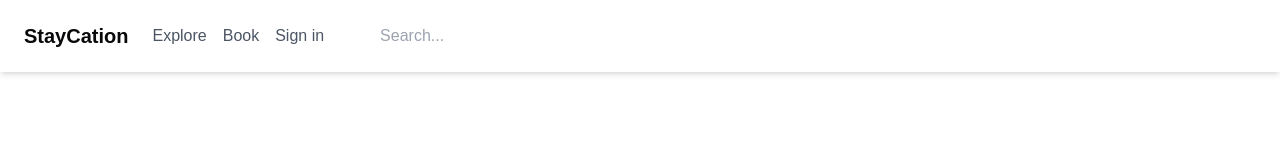
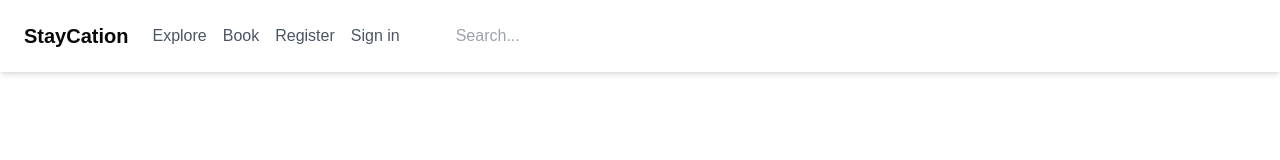
Before and after one commit to elinstman/bnb-app, a Next.js app: page / in a window 1280 px wide. Shown: the top 160 px of the page. Built offline with nearby package versions, Linux system fonts and the light colour scheme; no server answers.

Commit message:
lagt till registermodal i headern

```diff
--- a/src/components/content/header.tsx
+++ b/src/components/content/header.tsx
@@ -2,6 +2,7 @@
 
 import Modal from "@/components/modal";
 import LoginForm from "@/components/auth/loginform"
+import RegisterForm from "@/components/auth/registerform";
 import { useUser } from "@/context/user";
 import { Button } from "../ui/button"
 import Link from "next/link"
@@ -11,9 +12,12 @@ import { useState } from "react";
 export default function Header() {
     const user = useUser();
     const [isModalOpen, setIsModalOpen] = useState(false);
+    const [isRegisterModalOpen, setIsRegisterModalOpen] = useState(false);
 
     const openModal = () => setIsModalOpen(true);
     const closeModal = () => setIsModalOpen(false);
+    const openRegisterModal = () => setIsRegisterModalOpen(true);
+    const closeRegisterModal = () => setIsRegisterModalOpen(false);
 
     const handleLogout = () => {
         user.actions.logout();
@@ -30,6 +34,11 @@ export default function Header() {
             <nav className="flex items-center space-x-4">
                <Link href="#" className="text-gray-600 hover:text-gray-900">Explore</Link>
                <Link href="#" className="text-gray-600 hover:text-gray-900">Book</Link>
+               {!user.token && (
+                            <button onClick={openRegisterModal} className="text-gray-600 hover:text-gray-900">
+                                Register
+                            </button>
+                        )}
                {user.token ? (
             <Button onClick={handleLogout}>
               Sign out
@@ -63,6 +72,10 @@ export default function Header() {
         <Modal isOpen={isModalOpen} onClose={closeModal}>
         <LoginForm onLoginSuccess={closeModal} />
       </Modal>
+
+      <Modal isOpen={isRegisterModalOpen} onClose={closeRegisterModal}>
+        <RegisterForm onRegisterSuccess={closeRegisterModal} />
+      </Modal>
     </header>
     )
 }
```
